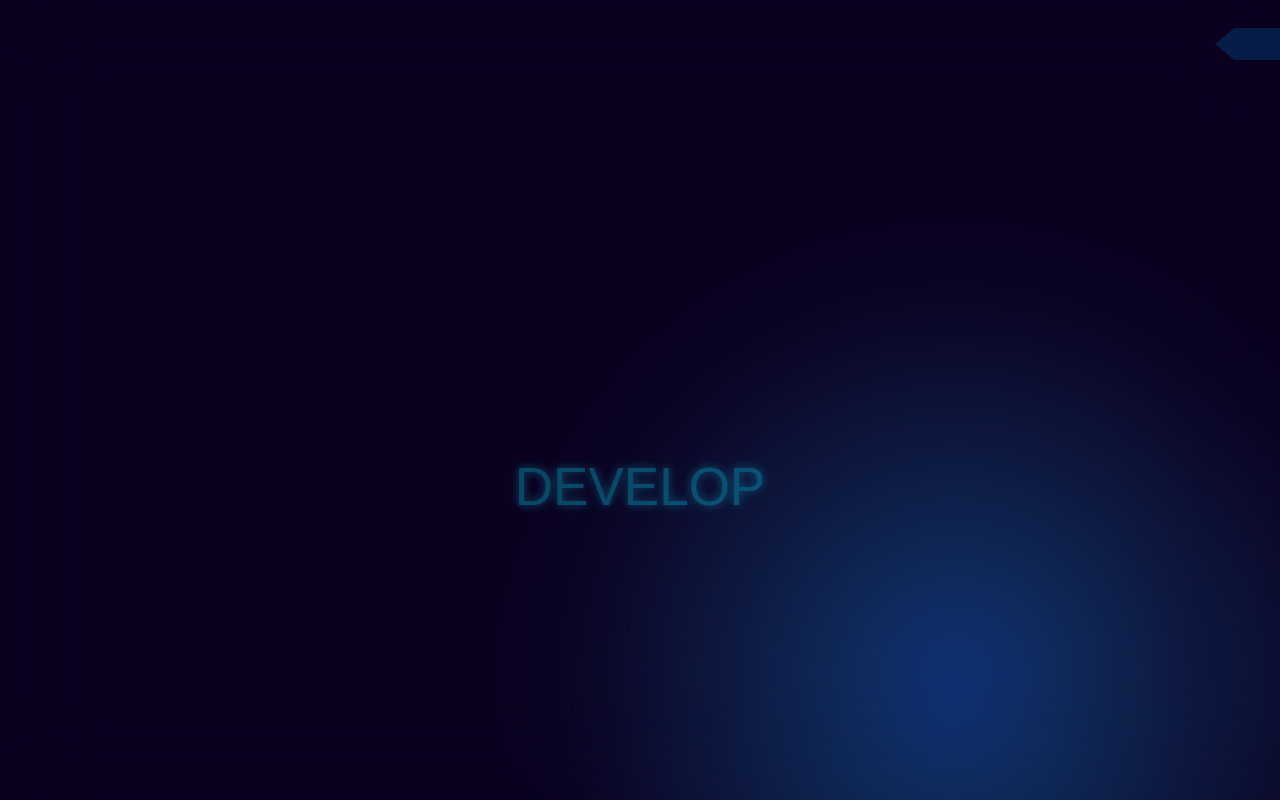
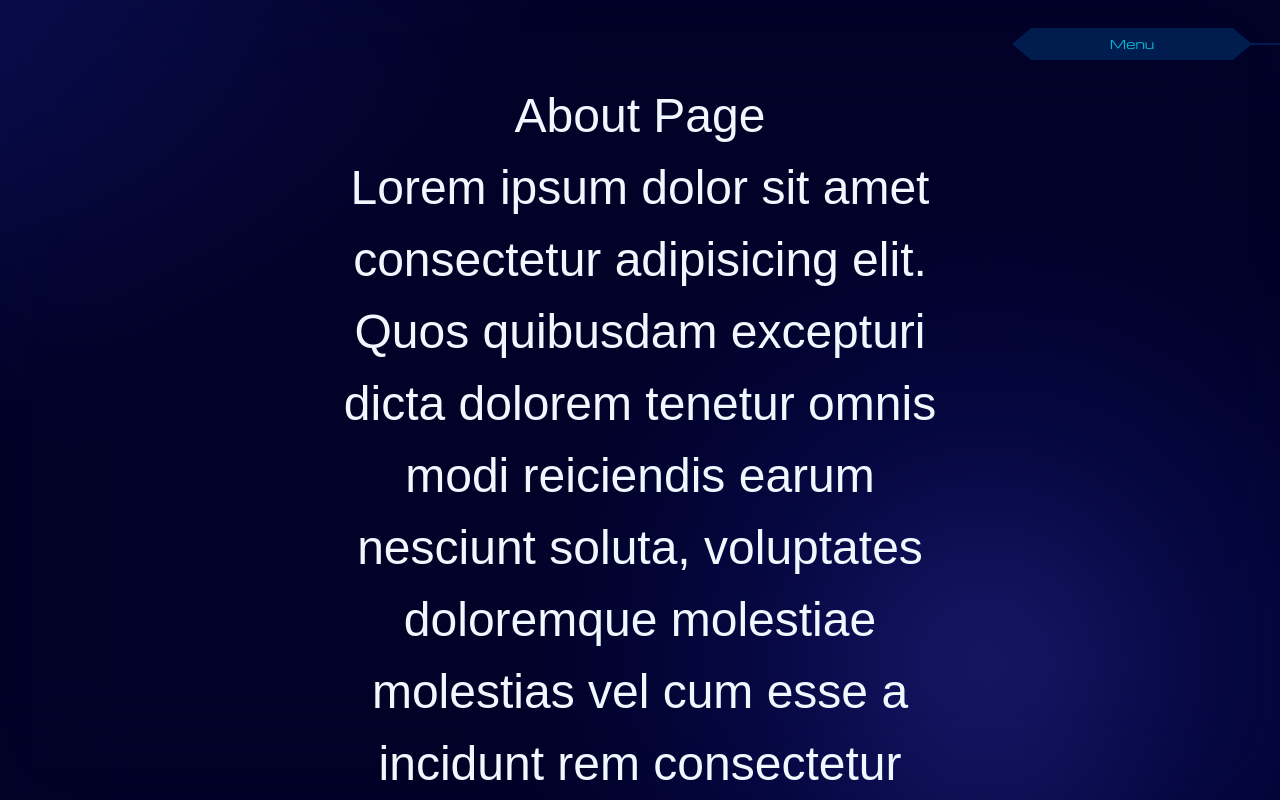
Before and after one commit to quendp/portfolio, a React (Vite) app: page /about in a window 1280 px wide. Built offline with nearby package versions, Linux system fonts and the light colour scheme; a web font is replaced by a local one.

Commit message:
Fix menu-animation delay on transform translate

```diff
--- a/src/components/EntranceAnimation/EntranceAnimation.jsx
+++ b/src/components/EntranceAnimation/EntranceAnimation.jsx
@@ -21,23 +21,23 @@ const EntranceAnimation = ({ isLoading, endEntAnimation, currentLocation }) => {
       await animationDelay(500);
       setLogoOpacity("100");
       setDevOpacity("100");
-      await animationDelay(2500);
+      await animationDelay(1000);
       setLogoOpacity("0");
       await animationDelay(500);
       setDevBottom("50%");
       await animationDelay(500);
       setdpLeft("0");
-      await animationDelay(800);
+      await animationDelay(400);
       setEveloOpacity("1");
       await animationDelay(500);
       setLogoDisplay("hidden");
-      setDevFontSize("19vw");
-      setDevBottom("10vw");
+      setDevFontSize("19.5vw");
+      setDevBottom("8vw");
     } catch (error) {
       console.log(error);
     } finally {
       if (currentLocation !== "/") {
-        setDevBottom("-10vw");
+        setDevBottom("-8vw");
         setDevOpacity("0");
       }
       endEntAnimation();
@@ -48,11 +48,11 @@ const EntranceAnimation = ({ isLoading, endEntAnimation, currentLocation }) => {
     if (isLoading) {
       startAnimation();
     } else if (currentLocation !== "/") {
-      setDevBottom("-10vw");
+      setDevBottom("-8vw");
       setDevOpacity("0");
       endEntAnimation();
     } else {
-      setDevBottom("10vw");
+      setDevBottom("8vw");
       setDevOpacity("100");
       endEntAnimation();
     }
@@ -87,7 +87,7 @@ const EntranceAnimation = ({ isLoading, endEntAnimation, currentLocation }) => {
       >
         <span
           className="relative"
-          style={{ left: `${dpLeft}rem`, transition: "left 800ms ease-in-out" }}
+          style={{ left: `${dpLeft}rem`, transition: "left 400ms ease-in-out" }}
         >
           D
         </span>
@@ -135,7 +135,7 @@ const EntranceAnimation = ({ isLoading, endEntAnimation, currentLocation }) => {
           className="relative"
           style={{
             left: `-${dpLeft}rem`,
-            transition: "left 800ms ease-in-out",
+            transition: "left 400ms ease-in-out",
           }}
         >
           P
--- a/src/components/Menu/Menu.jsx
+++ b/src/components/Menu/Menu.jsx
@@ -1,5 +1,5 @@
 import React from "react";
-import { Link } from "react-router-dom";
+import { NavLink } from "react-router-dom";
 
 const Menu = ({ showMenu, toggleMenu, currentLocation, isLoading }) => {
   const menuStyle = {
@@ -13,11 +13,15 @@ const Menu = ({ showMenu, toggleMenu, currentLocation, isLoading }) => {
   return (
     <>
       <div
-        className={`custom-ff-heading md:text-md absolute top-0 left-0 z-10 h-screen w-full text-center text-xs transition-transform duration-500 ease-in-out ${
+        className={`custom-ff-heading md:text-md absolute top-0 left-0 z-10 text-center text-xs transition-transform duration-500 ease-in-out ${
           currentLocation !== "/" && !isLoading
             ? "-translate-x-0"
             : "translate-x-full"
-        } ${currentLocation !== "/" && showMenu ? "backdrop-blur-xl" : ""}`}
+        } ${
+          currentLocation !== "/" && showMenu
+            ? "h-screen w-full backdrop-blur-xl"
+            : "h-fit w-full"
+        }`}
       >
         <button
           className="custom-nav-item-right absolute right-5 top-5 p-2 text-cyan-500 sm:m-2"
@@ -29,52 +33,52 @@ const Menu = ({ showMenu, toggleMenu, currentLocation, isLoading }) => {
       <section
         style={menuStyle}
         className={`custom-ff-heading absolute top-40 text-xs ${
-          showMenu ? "left-0 md:left-20" : "-left-full"
+          showMenu ? "left-0 md:left-20" : "-left-72"
         } md:text-md z-10 w-full -translate-y-1/2 p-5 text-center text-cyan-500 sm:top-1/2 sm:w-1/2`}
       >
         <nav>
           <ul className="flex flex-col items-center md:items-start">
-            <Link to="/">
+            <NavLink to="/">
               <li className="custom-nav-item-left relative m-1.5 p-2 sm:m-2">
                 Home
               </li>
-            </Link>
-            <Link to="/about">
+            </NavLink>
+            <NavLink to="/about">
               <li className="custom-nav-item-left relative m-1.5 p-2 sm:m-2">
                 About
               </li>
-            </Link>
-            <Link to="portfolio">
+            </NavLink>
+            <NavLink to="portfolio">
               <li className="custom-nav-item-left relative m-1.5 p-2 sm:m-2">
                 Portfolio
               </li>
-            </Link>
+            </NavLink>
           </ul>
         </nav>
       </section>
       <section
         style={menuStyle}
         className={`custom-ff-heading absolute top-72 text-xs ${
-          showMenu ? "right-0 md:right-20" : "-right-full"
+          showMenu ? "right-0 md:right-20" : "-right-72"
         } md:text-md z-10 mt-1.5 w-full -translate-y-1/2 p-5 text-center text-cyan-500 sm:top-1/2 sm:mt-0 sm:w-1/2`}
       >
         <nav>
           <ul className="flex flex-col items-center md:items-end">
-            <Link to="/curriculum-vitae">
+            <NavLink to="/curriculum-vitae">
               <li className="custom-nav-item-right relative m-1.5 p-2 sm:m-2">
                 Curriculum Vitae
               </li>
-            </Link>
-            <Link to="/experience">
+            </NavLink>
+            <NavLink to="/experience">
               <li className="custom-nav-item-right relative m-1.5 p-2 sm:m-2">
                 Experience
               </li>
-            </Link>
-            <Link to="/contact">
+            </NavLink>
+            <NavLink to="/contact">
               <li className="custom-nav-item-right relative m-1.5 p-2 sm:m-2">
                 Contact
               </li>
-            </Link>
+            </NavLink>
           </ul>
         </nav>
       </section>
--- a/src/index.css
+++ b/src/index.css
@@ -24,13 +24,19 @@ html {
 body {
   background: rgb(6, 182, 212);
   background: radial-gradient(
-    circle,
-    rgb(12, 46, 160) 0%,
-    rgb(16, 48, 97) 5%,
-    rgb(10, 1, 31) 30%
-  );
-  background-size: 180% 180%;
-  animation: gradient-animation 120s ease infinite;
+      ellipse at -5% 10%,
+      rgba(35, 37, 179, 0.8) 0%,
+      rgba(17, 27, 121, 0.5) 15%,
+      rgba(2, 1, 39, 0.5) 40%
+    ),
+    radial-gradient(
+      circle at 80% 80%,
+      rgb(48, 50, 175) 0%,
+      rgb(7, 12, 90) 15%,
+      rgb(2, 1, 39) 30%
+    );
+  background-size: 130% 130%;
+  animation: gradient-animation 15s ease infinite;
   overflow: hidden;
   width: 100%;
   height: 100vh;
@@ -64,12 +70,17 @@ body {
 }
 
 .custom-text-shadow-cyan {
-  text-shadow: 0 0 10px #1ecfee;
+  text-shadow: 0 0 10px #167586;
 }
 
 .custom-nav-item-left {
   width: 15rem;
   min-width: 90%;
+}
+
+a.active > .custom-nav-item-left,
+a.active > .custom-nav-item-right {
+  color: #68e8ff;
 }
 
 .custom-nav-item-left::after {
@@ -93,6 +104,11 @@ body {
   transform: translate(-50%, -50%) scale(1.05);
 }
 
+a.active > .custom-nav-item-left::after {
+  background-color: #0e78ceb0;
+  transform: translate(-50%, -50%);
+}
+
 .custom-nav-item-left::before {
   content: "";
   position: absolute;
@@ -108,6 +124,11 @@ body {
 .custom-nav-item-left:active::before {
   background-color: #0099ff50;
   transform: translate(-5%, -50%) scale(1.05);
+}
+
+a.active > .custom-nav-item-left::before {
+  background-color: #0e78ceb0;
+  transform: translate(0%, -50%);
 }
 
 .custom-nav-item-right {
@@ -135,6 +156,11 @@ body {
   transform: translate(-50%, -50%) scale(1.05);
 }
 
+a.active > .custom-nav-item-right::after {
+  background-color: #0e78ceb0;
+  transform: translate(-50%, -50%);
+}
+
 .custom-nav-item-right::before {
   content: "";
   position: absolute;
@@ -152,18 +178,23 @@ body {
   transform: translate(5%, -50%) scale(1.05);
 }
 
+a.active > .custom-nav-item-right::before {
+  background-color: #0e78ceb0;
+  transform: translate(0%, -50%);
+}
+
 @keyframes gradient-animation {
   0% {
     background-position: 0% 0%;
   }
   25% {
-    background-position: 75% 25%;
+    background-position: 90% 5%;
   }
   50% {
-    background-position: 100% 100%;
+    background-position: 90% 90%;
   }
   75% {
-    background-position: 25% 75%;
+    background-position: 5% 90%;
   }
   100% {
     background-position: 0% 0%;
@@ -171,8 +202,11 @@ body {
 }
 
 .test-div {
+  overflow-y: scroll;
+  padding: 5rem 20rem;
   display: flex;
-  justify-content: center;
+  flex-direction: column;
+  justify-content: flex-start;
   align-items: center;
   height: 100vh;
   width: 100%;
@@ -182,3 +216,24 @@ body {
   font-size: 3rem;
   text-align: center;
 }
+/* width */
+.test-div::-webkit-scrollbar {
+  width: 5px;
+  border-radius: 10px;
+}
+
+/* Track */
+.test-div::-webkit-scrollbar-track {
+  background: transparent;
+  margin: 1rem;
+}
+
+/* Handle */
+.test-div::-webkit-scrollbar-thumb {
+  background: #06b6d4;
+}
+
+/* Handle on hover */
+.test-div::-webkit-scrollbar-thumb:hover {
+  background: #0e7490;
+}
--- a/src/pages/About/About.jsx
+++ b/src/pages/About/About.jsx
@@ -7,7 +7,18 @@ const About = ({ isLoading }) => {
         !isLoading ? "opacity-100" : "opacity-0"
       } transition-opacity delay-500 duration-1000 ease-in-out`}
     >
-      About
+      <h1>About Page</h1>
+      <p>
+        Lorem ipsum dolor sit amet consectetur adipisicing elit. Quos quibusdam
+        excepturi dicta dolorem tenetur omnis modi reiciendis earum nesciunt
+        soluta, voluptates doloremque molestiae molestias vel cum esse a
+        incidunt rem consectetur fugiat, sequi repellendus similique ducimus
+        quo. Praesentium, voluptatibus. Lorem ipsum dolor sit amet consectetur
+        adipisicing elit. Quos quibusdam excepturi dicta dolorem tenetur omnis
+        modi reiciendis earum nesciunt soluta, voluptates doloremque molestiae
+        molestias vel cum esse a incidunt rem consectetur fugiat, sequi
+        repellendus similique ducimus quo. Praesentium, voluptatibus.
+      </p>
     </div>
   );
 };
--- a/src/pages/Home/Home.jsx
+++ b/src/pages/Home/Home.jsx
@@ -14,17 +14,17 @@ const Home = ({ isLoading }) => {
           minWidth: "20rem",
         }}
       >
-        <img
+        {/* <img
           className="w-full animate-spin"
           style={{ animationDuration: "240000ms" }}
           src={techImage}
           alt="Techno background"
-        />
+        /> */}
       </div>
       <svg
         className={`${
           !isLoading ? "opacity-100" : "opacity-0"
-        } custom-ff-bold absolute top-5 left-1/2 m-0 w-full -translate-x-1/2 p-0 text-center uppercase leading-none transition-opacity duration-1000 ease-in-out `}
+        } custom-ff-bold absolute top-5 left-1/2 m-0 w-full -translate-x-1/2 p-0 text-center uppercase leading-none transition-opacity duration-1000 ease-in-out md:top-0 `}
         width="100%"
         height="19vw"
         xmlns="http://www.w3.org/2000/svg"
@@ -49,7 +49,7 @@ const Home = ({ isLoading }) => {
             textAnchor="middle"
             dominantBaseline="middle"
           >
-            Level Up
+            Design &
           </text>
         </g>
       </svg>
```
